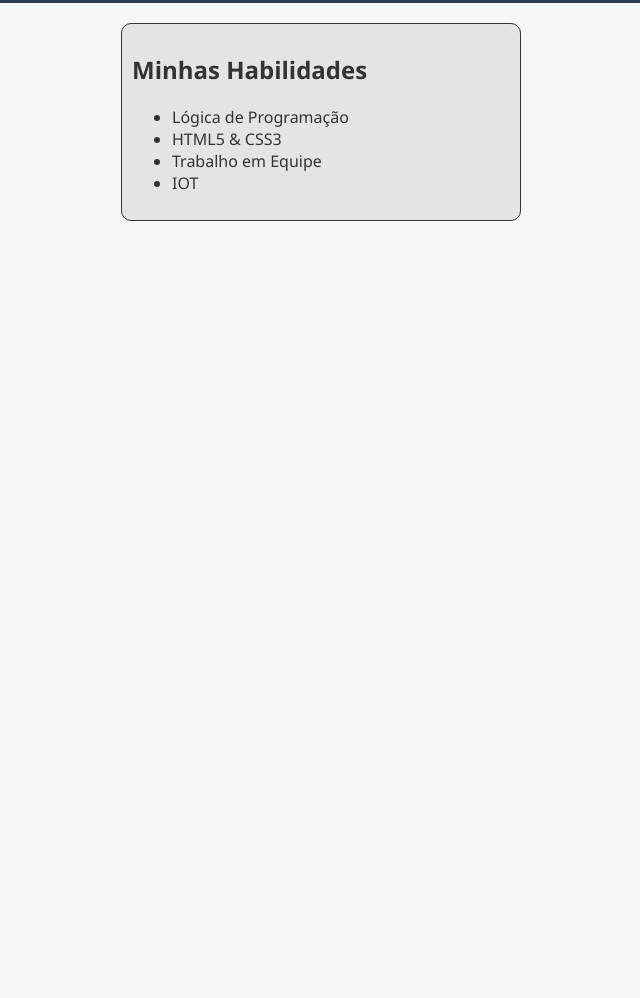
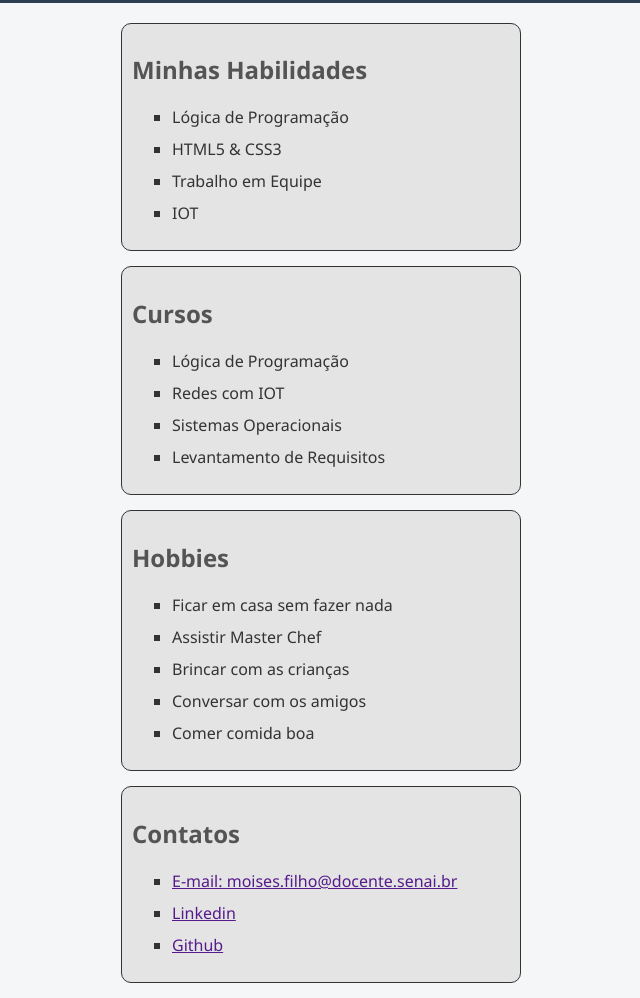
Before and after one commit to olimpiodev-tec/site-pessoal, a plain HTML site: page index.html in a window 1280 px wide. Shown: the part 227-1225 px from the top of the page, without its empty margins (319-959 px from the left). Before the commit the page ends 800 px from the top, so only its background shows below. Drawn offline with Linux system fonts and the light colour scheme.

Commit message:
Segunda parte do site
Foi colocado mais seções no site

```diff
--- a/index.html
+++ b/index.html
@@ -44,6 +44,19 @@
         padding: 10px;
         border-radius: 10px;
         border: 1px solid;
+        margin-bottom: 15px;
+    }
+
+    section h2 {
+        color: rgb(84, 84, 84);
+    }
+
+    ul {
+        list-style-type: square;
+    }
+
+    li {
+        margin-top: 10px;
     }
 </style>
 <body>
@@ -68,6 +81,50 @@
                 <li>IOT</li>
             </ul>
         </section>
+
+        <section>
+            <h2>
+                Cursos
+            </h2>
+            <ul>
+                <li>Lógica de Programação</li>
+                <li>Redes com IOT</li>
+                <li>Sistemas Operacionais</li>
+                <li>Levantamento de Requisitos</li>
+            </ul>
+        </section>
+
+        <section>
+            <h2>
+                Hobbies
+            </h2>
+            <ul>
+                <li>Ficar em casa sem fazer nada</li>
+                <li>Assistir Master Chef</li>
+                <li>Brincar com as crianças</li>
+                <li>Conversar com os amigos</li>
+                <li>Comer comida boa</li>
+            </ul>
+        </section>
+
+        <section>
+            <h2>
+                Contatos
+            </h2>
+            <ul>
+                <li>
+                    <a href="">E-mail: moises.filho@docente.senai.br</a>
+                </li>
+                <li>
+                    <a href="">Linkedin</a>
+                </li>
+                <li>
+                    <a href="">Github</a>
+                </li>
+            </ul>
+        </section>
+
+
     </main>
 </body>
 </html>
```
